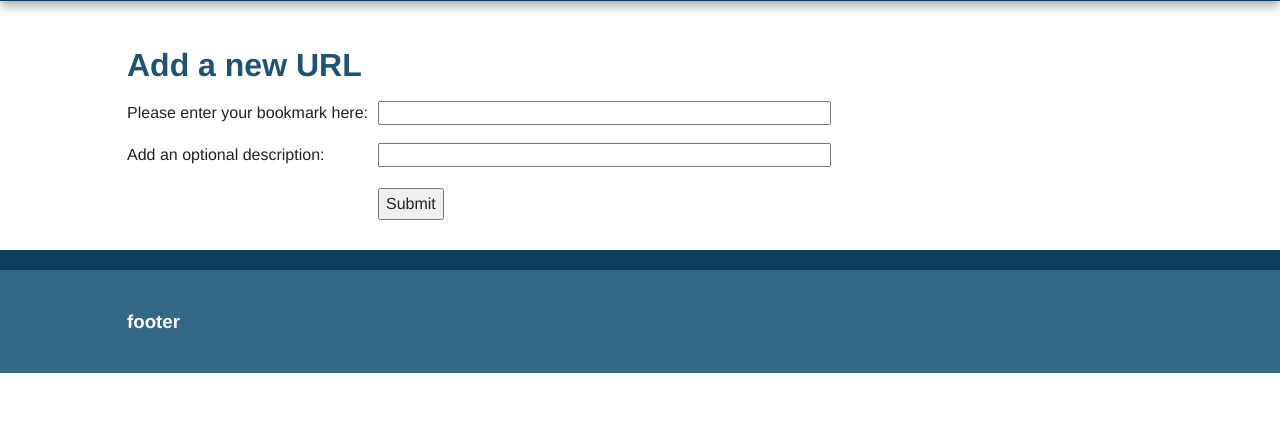
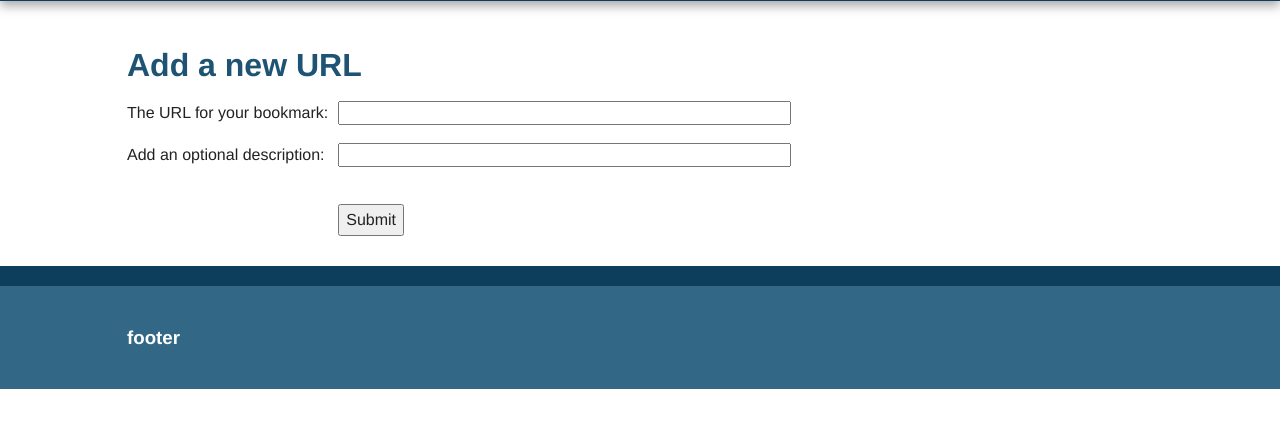
Before and after one commit to davidhammaker/thermos, a Flask app: page /add in a window 1280 px wide. Shown: the part 95-523 px from the top of the page. Run offline with Flask 2, Linux system fonts and the light colour scheme; some libraries are stand-ins or nearby versions.

Commit message:
Employ Jinja macro for form field rendering
Substitutes field rendering in the form on 'add.html' with the
'render_field' macro, which exists in the new 'form_macros.html'. The
'forms.py' file has been updated to account for this change, and it now
has new field labels.

```diff
--- a/thermos/forms.py
+++ b/thermos/forms.py
@@ -5,5 +5,19 @@ from wtforms.validators import DataRequired, url
 
 
 class BookmarkForm(Form):
-    url = URLField('url', validators=[DataRequired(), url()])
-    description = StringField('description')
+    url = URLField('The URL for your bookmark:', validators=[DataRequired(), url()])
+    description = StringField('Add an optional description:')
+
+    def validate(self):
+        if not self.url.data.startswith("http://") and not self.url.data.startswith("https://"):
+            print("http:// {}".format(self.url.data.startswith("http://")))
+            print("https:// {}".format(self.url.data.startswith("https://")))
+            self.url.data = "http://" + self.url.data
+
+        if not Form.validate(self):
+            return False
+
+        if not self.description.data:
+            self.description.data = self.url.data
+
+        return True
--- a/thermos/templates/add.html
+++ b/thermos/templates/add.html
@@ -1,4 +1,5 @@
 {% extends "base.html" %}
+{% from "form_macros.html" import render_field %}
 
 {% block title %}
 Thermos | Add a URL
@@ -10,24 +11,9 @@ Thermos | Add a URL
             <form action="" method="post">
                 {{form.hidden_tag()}}
                 <table>
-                    <tr {% if form.url.errors %} class="error" {% endif %}>
-                        <td>Please enter your bookmark here:</td>
-                        <td>{{form.url(size = 50)}}</td>
-                    </tr>
-                    <tr class="error">
-                        <td></td>
-                        <td>
-                            <ul>
-                                {% for error in form.url.errors %}
-                                    <li>{{ error }}</li>
-                                {% endfor %}
-                            </ul>
-                        </td>
-                    </tr>
-                    <tr>
-                        <td>Add an optional description:</td>
-                        <td>{{form.description(size = 50)}}</td>
-                    </tr>
+                    {{ render_field(form.url, size=50) }}
+                    {{ render_field(form.description, size=50) }}
+
                     <tr class="submit">
                         <td></td>
                         <td><button type="submit">Submit</button></td>
--- /dev/null
+++ b/thermos/templates/form_macros.html
@@ -0,0 +1,16 @@
+{% macro render_field(field) %}
+    <tr {% if field.errors %} class="error" {% endif %}>
+        <td>{{ field.label }}</td>
+        <td>{{ field(**kwargs)|safe }}</td>
+    </tr>
+    <tr class="error">
+        <td></td>
+        <td>
+            <ul>
+                {% for error in field.errors %}
+                    <li>{{error}}</li>
+                {% endfor %}
+            </ul>
+        </td>
+    </tr>
+{% endmacro %}
```
